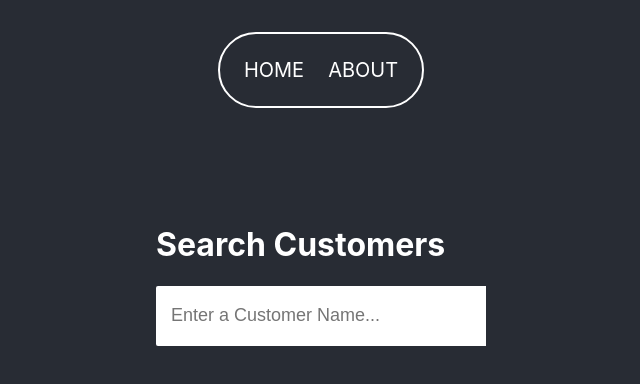
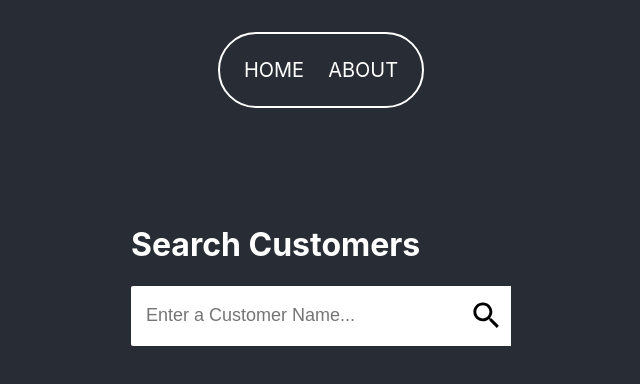
Before and after one commit to michal4511/react-app, a React (Create React App) app: page / in a window 1280 px wide. Shown: the top 384 px of the page, without its empty margins (319-959 px from the left). Built offline with nearby package versions, Linux system fonts and the light colour scheme.

Commit message:
added the icon with reset function

```diff
--- a/package.json
+++ b/package.json
@@ -3,6 +3,8 @@
   "version": "0.1.0",
   "private": true,
   "dependencies": {
+    "@material-ui/core": "^4.12.0",
+    "@material-ui/icons": "^4.11.2",
     "@testing-library/jest-dom": "^5.11.4",
     "@testing-library/react": "^11.1.0",
     "@testing-library/user-event": "^12.1.10",
--- a/src/App.css
+++ b/src/App.css
@@ -7,11 +7,9 @@
 }
 
 main {
-  color: white;
   display: flex;
   flex-direction: column;
   align-items: center;
-  color: white;
   min-height: 100vh;
 }
 
--- a/src/Components/Home.css
+++ b/src/Components/Home.css
@@ -1,3 +1,7 @@
 .home {
     margin-top: 6rem;
 }
+
+.home h1 {
+    color: white;
+}
--- a/src/Components/SearchBar.css
+++ b/src/Components/SearchBar.css
@@ -1,5 +1,4 @@
 .searchInputs {
-    margin-top: 105px;
     display: flex;
 }
 
@@ -13,6 +12,18 @@
     padding: 15px;
     height: 30px;
     width: 300px;
+}
+
+.searchIcon {
+    height: 60px;
+    width: 50px;
+    background-color: white;
+    display: grid;
+    place-items: center;
+}
+
+.searchIcon svg {
+    font-size: 35px;
 }
 
 input:focus {
@@ -48,3 +59,7 @@ input:focus {
 .linkDataItem p {
     margin-left: 10px;
 }
+
+#clearBtn {
+    cursor: pointer;
+}
--- a/src/Components/SearchBar.js
+++ b/src/Components/SearchBar.js
@@ -1,22 +1,44 @@
 import React, {useState} from 'react';
-import "./SearchBar.css"
+import "./SearchBar.css";
+import SearchIcon from '@material-ui/icons/Search';
+import CloseIcon from '@material-ui/icons/Close';
+import { FilterDrama } from '@material-ui/icons';
 
 function SearchBar({placeholder,data}) {
 
     const [filteredData, setFilteredData] = useState([]);
+    const [wordEntered, setWordEntered] = useState("");
 
     const handleFilter = (event) => {
         const searchWorld = event.target.value;
+        setWordEntered(searchWorld);
         const newFilter = data.filter((value) => {
             return value.full_name.toLowerCase().includes(searchWorld.toLowerCase());
         });
-        setFilteredData(newFilter);
+
+        //empty input doesn't show daraResuls div
+        {searchWorld === "" ? setFilteredData([]) : setFilteredData(newFilter)};
+
+        //alternative:
+        // if (searchWorld === "") {
+        //     setFilteredData([])
+        // } else {
+        //     setFilteredData(newFilter);
+        // }
+    }
+
+    const clearInput = () => {
+        setFilteredData([]);
+        setWordEntered("");
     }
 
     return (
         <div className="search">
-            <div className="inputSearch">
-                <input type="text" placeholder={placeholder} onChange={handleFilter}/>
+            <div className="searchInputs">
+                <input type="text" placeholder={placeholder} value={wordEntered} onChange={handleFilter}/>
+                <div className="searchIcon">
+                    {filteredData.length === 0 ? <SearchIcon/> : <CloseIcon id="clearBtn" onClick={clearInput}/>}
+                </div>
             </div>
             {
             filteredData.length !== 0 && (
```
Also changed, not shown: 1 other file (tests, documents, lock files or other folders).
